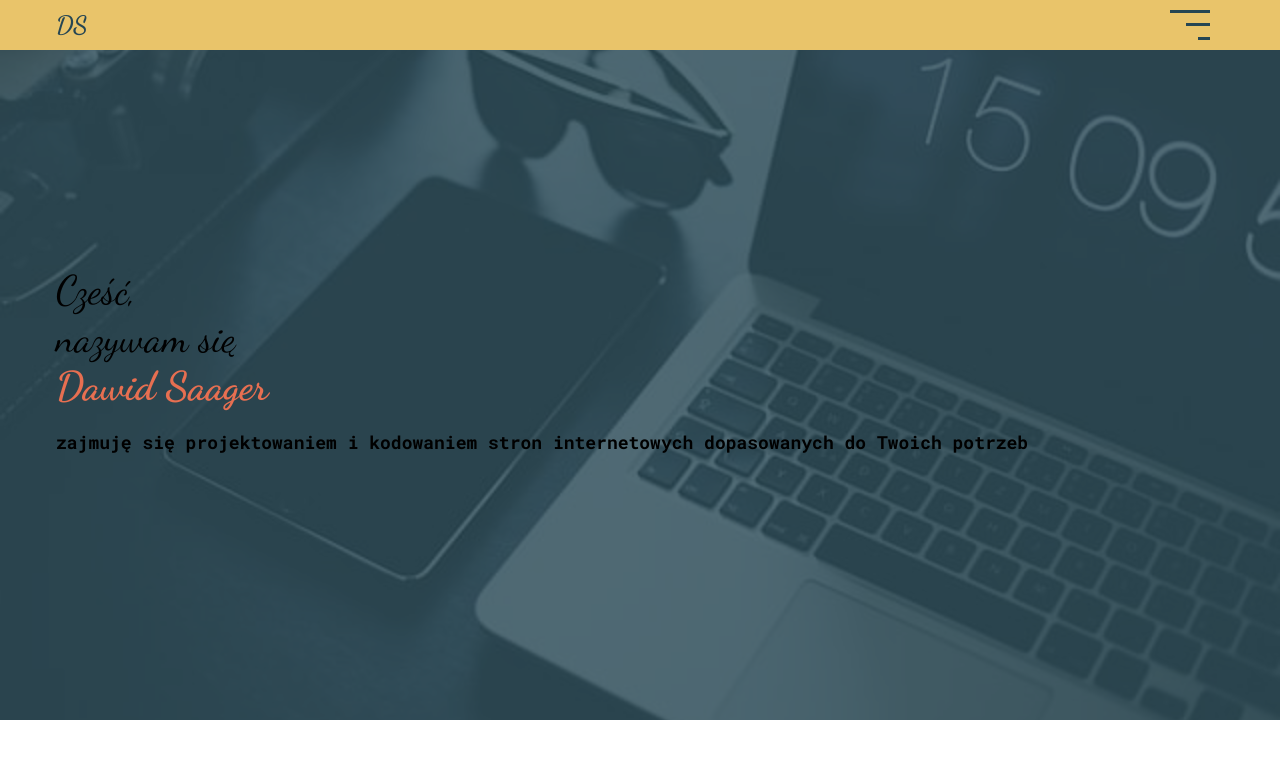
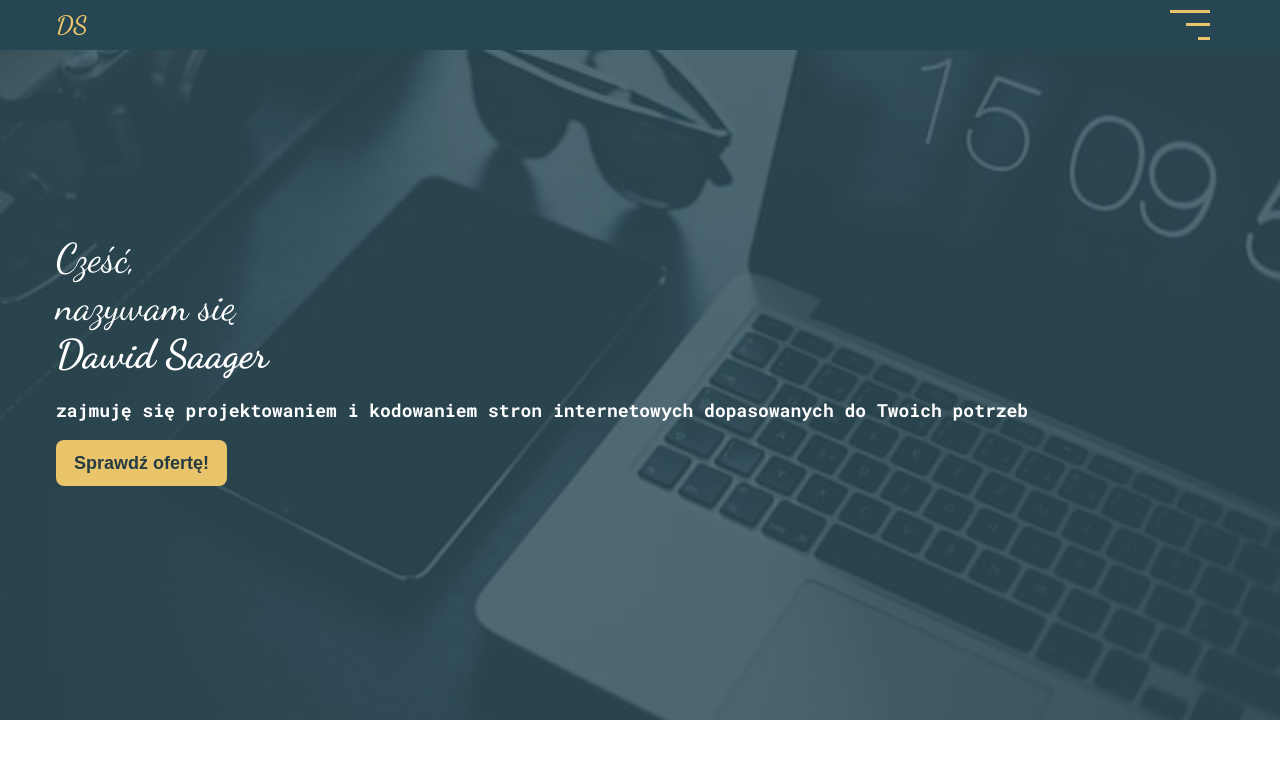
Before and after one commit to DawidSaager/portfolio, a website: page index.html in a window 1280 px wide. Shown: the top 758 px of the page. Drawn offline with Linux system fonts and the light colour scheme.

Commit message:
add header

```diff
--- a/index.html
+++ b/index.html
@@ -34,7 +34,7 @@
 </nav>
 <header class="header">
    <div class="wrapper">
-      <div class="header__text">
+      <div class="header__box">
          <p class="header__paragraph">
             Cześć,<br>
             nazywam się
@@ -43,8 +43,10 @@
          <h1 class="header__heading">
             zajmuję się projektowaniem i kodowaniem stron internetowych dopasowanych do Twoich potrzeb
          </h1>
+         <button class="header__button">Sprawdź ofertę!</button>
       </div>
       <div class="header__bg"></div>
+
    </div>
 </header>
 
--- a/src/sass/style.scss
+++ b/src/sass/style.scss
@@ -32,7 +32,7 @@ a{
 	position: fixed;
 	top: 0;
 	width: 100%;
-	background-color: #e9c46a;
+	background-color: #264653;
 	z-index: 100;
 	&__box {
 		display: flex;
@@ -43,7 +43,7 @@ a{
 	}
 
 	&__logo-item {
-		color: #264653;
+		color: #e9c46a;
 		text-transform: uppercase;
 		font-size: 2.5rem;
 		font-weight: bold;
@@ -60,7 +60,7 @@ a{
 		align-items: center;
 		height: 100vh;
 		width: 100%;
-		background-color: #e9c46a;
+		background-color: #264653;
 		transform: translateX(100%);
 		transition: 0.5s;
 		z-index: 1;
@@ -69,16 +69,16 @@ a{
 		}
 	}
 	&__item {
-		padding: 1em 0;
+		padding: .5em 0;
 		margin-bottom: 0.2em;
 		width: 100%;
 		text-align: center;
 		text-transform: uppercase;
 		font-weight: bold;
-		font-size: 3rem;
-		color: #023047;
+		font-size: 2.5rem;
+		color: #e9c46a;
 		&:hover{
-			background-color: #e76f51;
+			background-color: #2a9d8f;
 		}
 	}
 	.burger-btn {
@@ -106,7 +106,7 @@ a{
 			height: 3px;
 			content: '';
 			transition: width 0.3s;
-			background-color: #264653;
+			background-color: #e9c46a;
 		}
 		&__bars {
 			width: 100%;
@@ -130,7 +130,7 @@ a{
 	background-position: center;
 	background-size: cover;
 	background-repeat: no-repeat;
-	&__text{
+	&__box{
 		position: absolute;
 		display: flex;
 		flex-direction: column;
@@ -139,22 +139,37 @@ a{
 		height: 100%;
 		padding: 1em;
 		font-family: 'Dancing Script', cursive;
+		color: white;
 		z-index: 1;
 	}
 	&__paragraph{
+		// color:#f4a261;
 		font-size: 4rem;
 
 		&--name{
-			color:#e76f51;
 			font-weight: bold;
 			margin-bottom: .5em;
 
 		}
 	}
 	&__heading{
+		// color: #e9c46a;
 		font-size: 1.8rem;
 		font-family: 'Roboto Mono', monospace;
+		margin-bottom: 1em;
 	}
+
+	&__button{
+		align-self: flex-start;
+		border: none;
+		border-radius: 8px;
+		background-color: #E9C46A;
+		color:#253b43;
+		font-size: 1.8rem;
+		font-weight: bold;
+		padding: .7em 1em;
+	}
+
 	&__bg{
 		position: absolute;
 		top: 0;
```
Also changed, not shown: dist/css/style.min.css, 1 other file.
